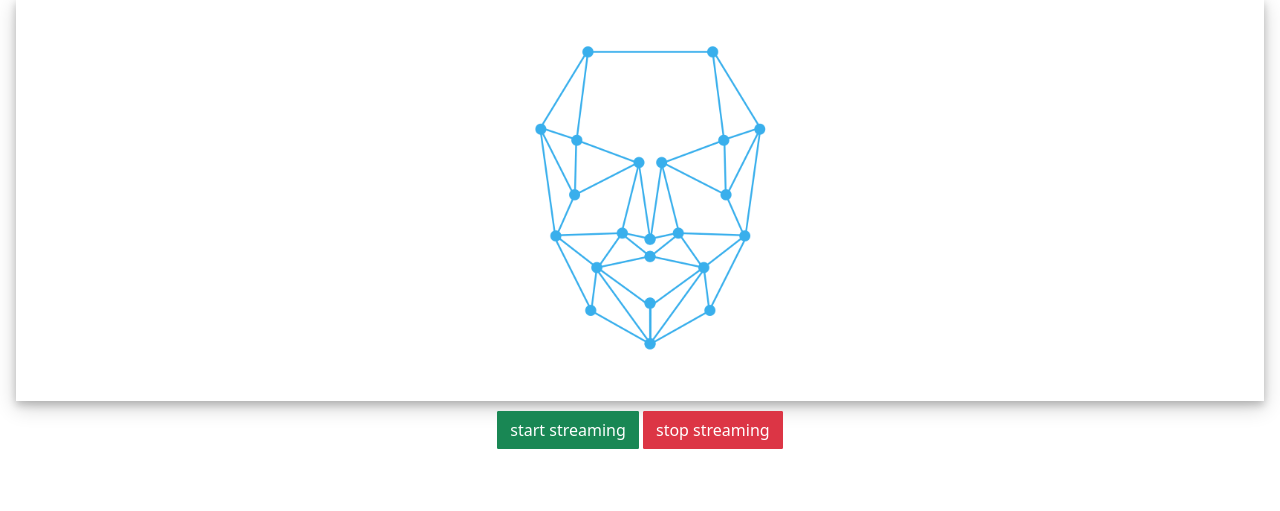
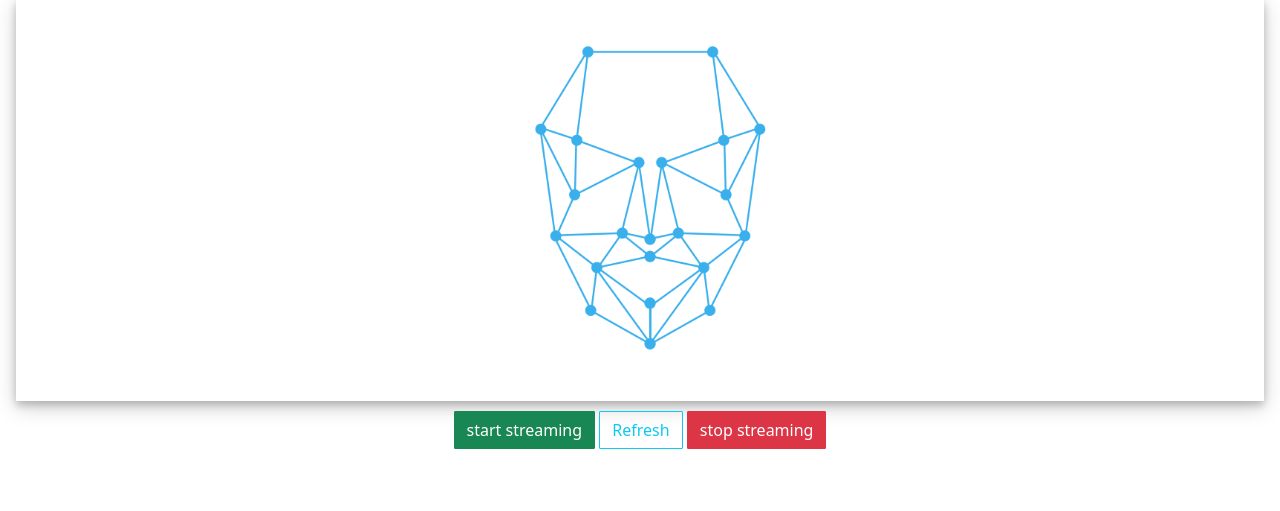
Before and after one commit to Raihan-009/Flask_FacedetectionWebApp, a Flask app: page /face_detection in a window 1280 px wide. Shown: the part 199-710 px from the top of the page. Run offline with Flask 2, Linux system fonts and the light colour scheme.

Commit message:
Refresh Button Added

```diff
--- a/templates/blinkedcounter.html
+++ b/templates/blinkedcounter.html
@@ -26,6 +26,7 @@
         </div>
         <div class="decision-button">
             <button class="btn btn-success strtbtn">start streaming</button>
+            <button class="btn btn-outline-info" onClick="window.location.reload();">Refresh</button>
             <button class="btn btn-danger stpbtn">stop streaming</button>
         </div>
         <div class="content-description">
--- a/templates/facetracking.html
+++ b/templates/facetracking.html
@@ -25,6 +25,7 @@
         </div>
         <div class="decision-button">
             <button class="btn btn-success strtbtn">start streaming</button>
+            <button class="btn btn-outline-info" onClick="window.location.reload();">Refresh</button>
             <button class="btn btn-danger stpbtn">stop streaming</button>
         </div>
         <div class="content-description">
--- a/templates/fingercounter.html
+++ b/templates/fingercounter.html
@@ -26,6 +26,7 @@
         </div>
         <div class="decision-button">
             <button class="btn btn-success strtbtn">start streaming</button>
+            <button class="btn btn-outline-info" onClick="window.location.reload();">Refresh</button>
             <button class="btn btn-danger stpbtn">stop streaming</button>
         </div>
         <div class="content-description">
--- a/templates/fingeridentifier.html
+++ b/templates/fingeridentifier.html
@@ -26,6 +26,7 @@
         </div>
         <div class="decision-button">
             <button class="btn btn-success strtbtn">start streaming</button>
+            <button class="btn btn-outline-info" onClick="window.location.reload();">Refresh</button>
             <button class="btn btn-danger stpbtn">stop streaming</button>
         </div>
         <div class="content-description">
--- a/templates/handtracking.html
+++ b/templates/handtracking.html
@@ -25,6 +25,7 @@
         </div>
         <div class="decision-button">
             <button class="btn btn-success strtbtn">start streaming</button>
+            <button class="btn btn-outline-info" onClick="window.location.reload();">Refresh</button>
             <button class="btn btn-danger stpbtn">stop streaming</button>
         </div>
         <div class="content-description">
--- a/templates/meshtracking.html
+++ b/templates/meshtracking.html
@@ -26,6 +26,7 @@
         </div>
         <div class="decision-button">
             <button class="btn btn-success strtbtn">start streaming</button>
+            <button class="btn btn-outline-info" onClick="window.location.reload();">Refresh</button>
             <button class="btn btn-danger stpbtn">stop streaming</button>
         </div>
         <div class="content-description">
```
